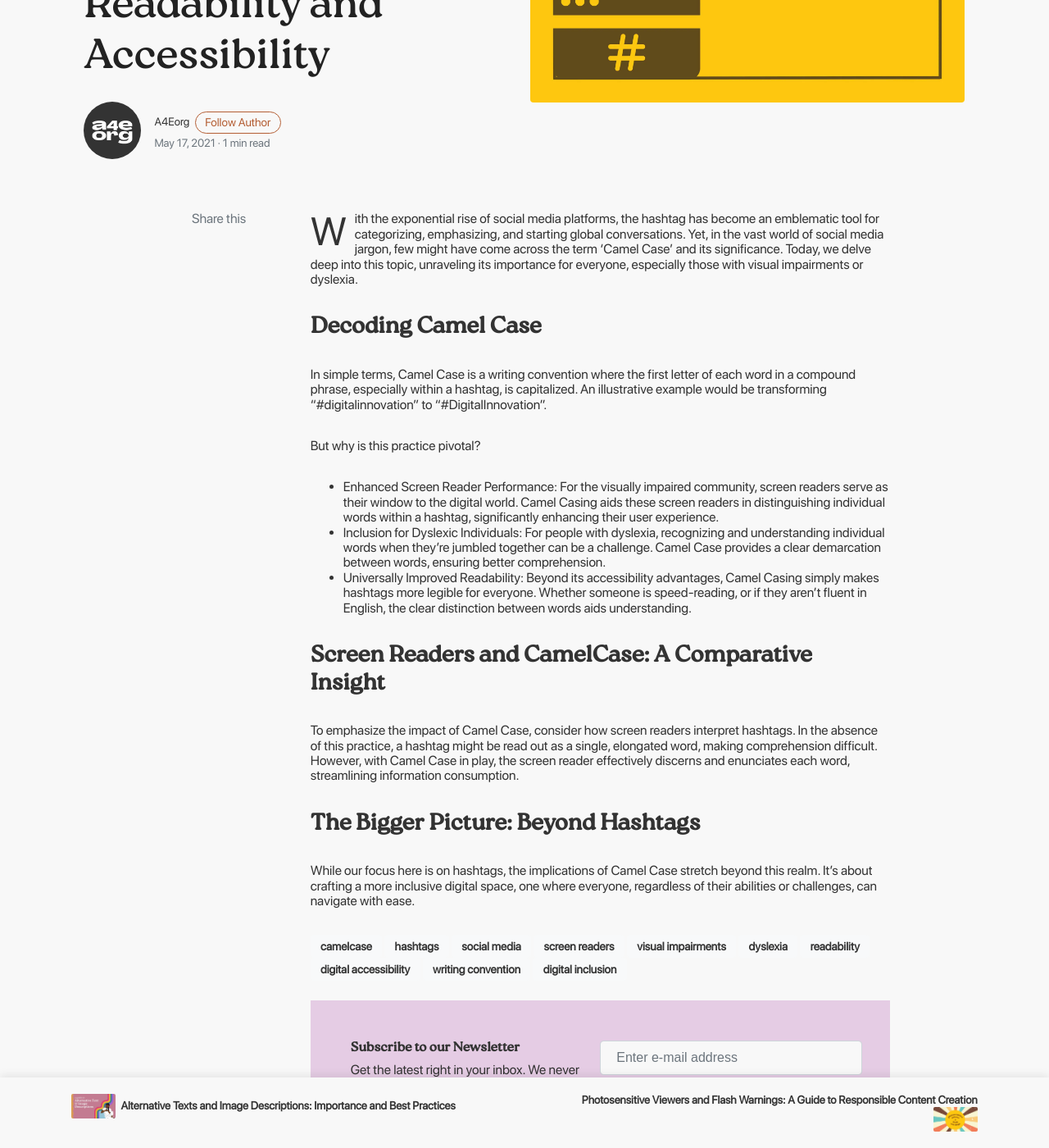
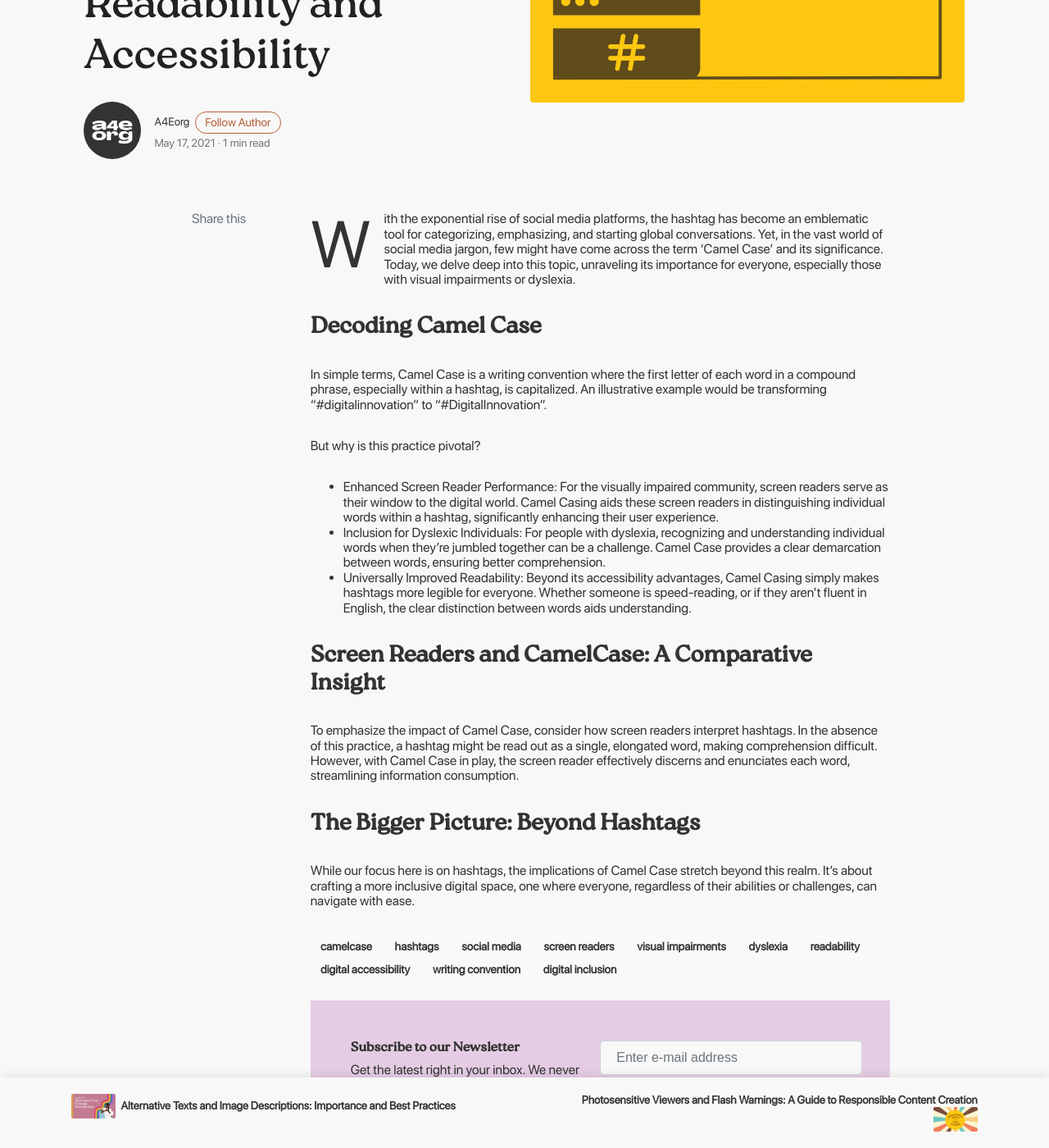
Before and after one commit to syedulazam/a4e-journal, a Jekyll site: the page built from _posts/2021-05-17-understanding-camelcase.markdown, in a window 1280 px wide and 1400 px high, scrolled down 399 px. Shown: the whole window at 82% size. Built offline with Jekyll 4.4.1, drawn with Linux system fonts in a browser that asks for light colours; nearby versions of some CDN libraries; comment, search, counter and statistics services are not loaded.

Commit message:
Revert "one"
This reverts commit f6d19a6de8dd0b97396cbcc2c553e6dc116e0232.

```diff
--- a/assets/css/theme.css
+++ b/assets/css/theme.css
@@ -672,7 +672,7 @@ article blockquote:before {
 }
 article:first-letter {
     float:left;
-    font-size:3em;
+    font-size:5em;
     line-height:1;
     margin:0 .2em 0 0;
     vertical-align:top;
```
